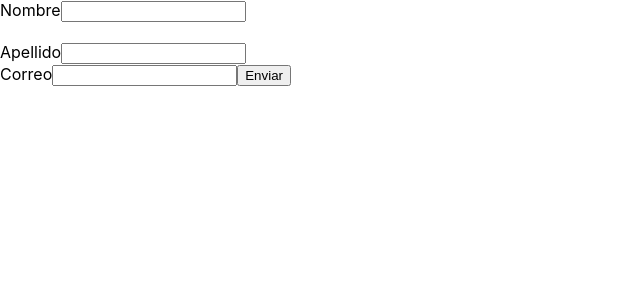
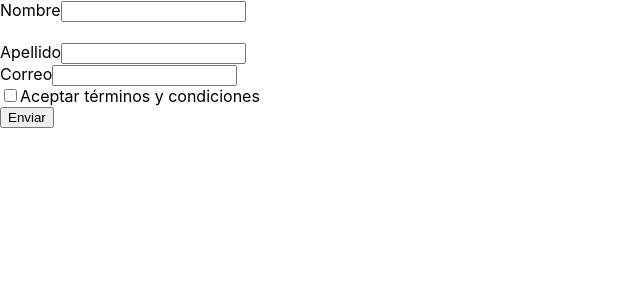
Before and after one commit to adrian1426/ReactJS_Formik, a React (Create React App) app: page / in a window 1280 px wide. Shown: the top 300 px of the page, without its empty margins (0-640 px from the left). Built offline with nearby package versions, Linux system fonts and the light colour scheme.

Commit message:
Componente custom checkbox useField

```diff
--- a/src/App.js
+++ b/src/App.js
@@ -1,10 +1,12 @@
 import { Formik, Form, Field, ErrorMessage } from 'formik';
+import Checkbox from './components/Checkbox';
 import TextInput from './components/TextInput';
 
 const initialState = {
   nombre: '',
   apellido: '',
-  email: ''
+  email: '',
+  accept: false
 };
 
 const validate = values => {
@@ -62,6 +64,10 @@
         />
         <ErrorMessage name='email' />
 
+        <Checkbox name='accept'>
+          Aceptar términos y condiciones
+        </Checkbox>
+
         <button type="submit">Enviar</button>
       </Form>
     </Formik>
--- /dev/null
+++ b/src/components/Checkbox.js
@@ -0,0 +1,22 @@
+import { useField } from "formik";
+
+const Checkbox = ({ children, ...props }) => {
+  const [field, meta] = useField({ ...props, type: 'checkbox' });
+
+  return (
+    <div>
+      <label>
+        <input
+          type="checkbox"
+          {...field}
+          {...props}
+        />
+        {children}
+      </label>
+
+      {(meta.touched && meta.error) && <div>{meta.error}</div>}
+    </div>
+  );
+};
+
+export default Checkbox;
```
